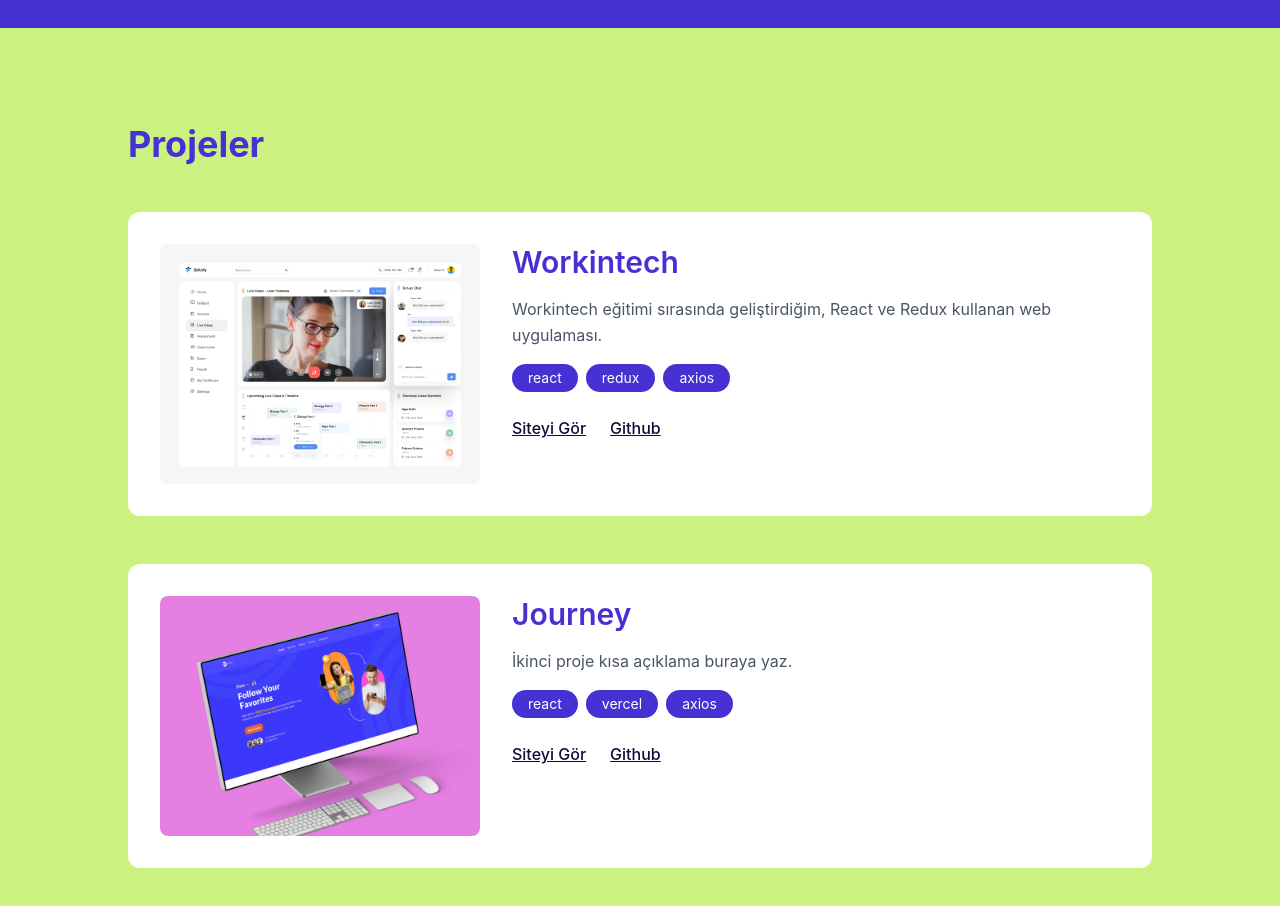
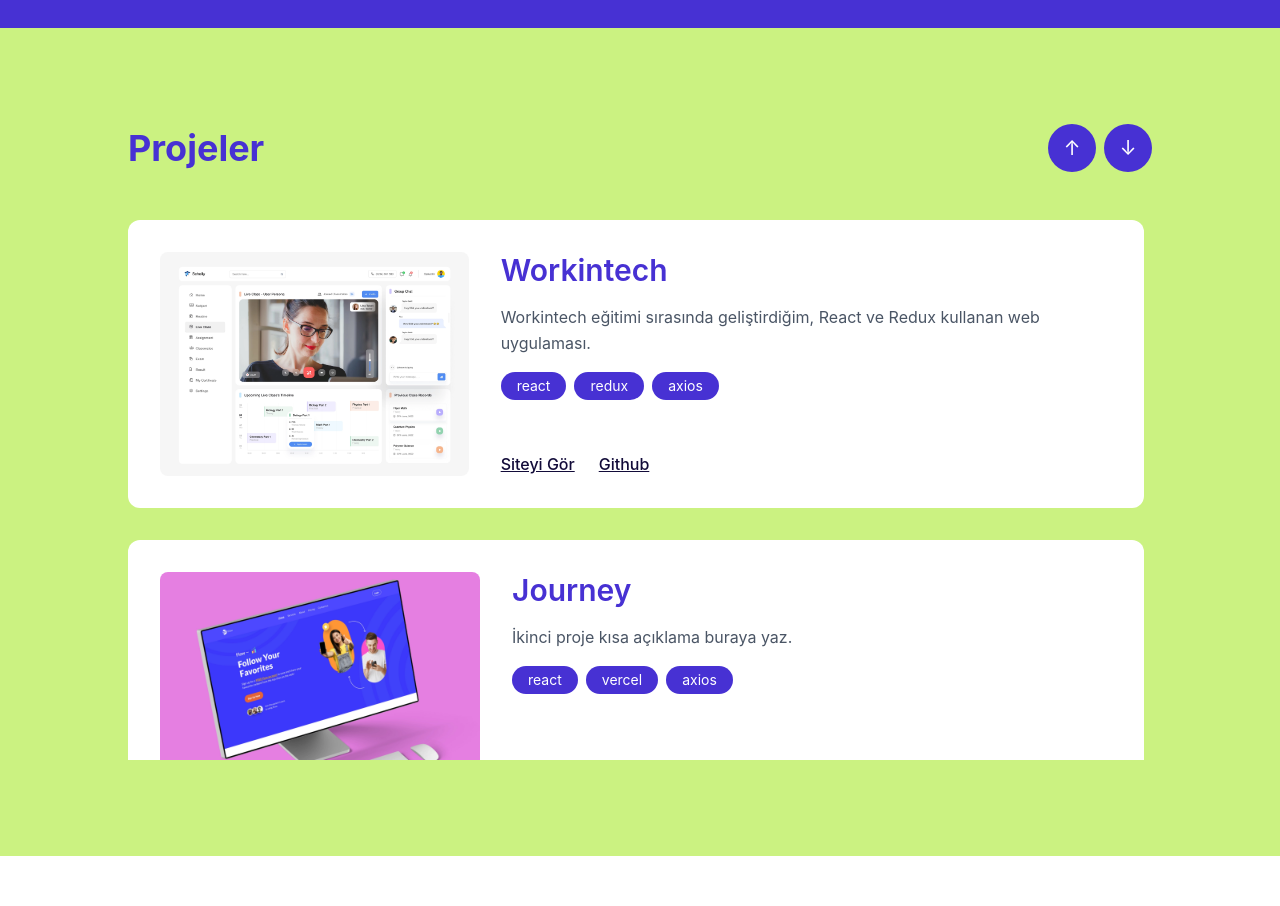
Before and after one commit to melissuki/kisisel-web-sitesi, a React (Vite) app: page / in a window 1280 px wide. Shown: the part 1860-2766 px from the top of the page. After the commit the page ends 2716 px from the top, so only its background shows below. Built offline with nearby package versions, Linux system fonts and the light colour scheme.

Commit message:
feat: add projects section with vertical scroll navigation

```diff
--- a/src/components/Projects.jsx
+++ b/src/components/Projects.jsx
@@ -1,18 +1,32 @@
+import { useRef } from "react";
 import { useApp } from "../context/AppContext";
 import { projects } from "../data/data";
 
 export default function Projects() {
   const { text, lang } = useApp();
+  const listRef = useRef(null);
+
+  const scroll = (dir) => {
+    listRef.current?.scrollBy({ top: dir * 560, behavior: "smooth" });
+  };
 
   return (
     <section className="bg-[#CBF281] dark:bg-[#211F0B] py-24">
       <div className="px-[10%] max-w-[1440px] mx-auto flex flex-col gap-12">
+        <div className="flex items-center justify-between">
           <h2 className="text-4xl font-bold text-[#4731D3] dark:text-[#CBF281]">
             {text.projects.title}
           </h2>
+          <div className="flex gap-2">
+            <button onClick={() => scroll(-1)} aria-label="Önceki proje" className="w-12 h-12 rounded-full bg-[#4731D3] text-white text-xl">↑</button>
+            <button onClick={() => scroll(1)} aria-label="Sonraki proje" className="w-12 h-12 rounded-full bg-[#4731D3] text-white text-xl">↓</button>
+          </div>
+        </div>
+
+        <div ref={listRef} className="h-[540px] overflow-y-auto snap-y snap-mandatory scroll-smooth flex flex-col gap-8 pr-2">
           {projects.map((project) => (
-          <div key={project.id} className="bg-white dark:bg-[#2B2727] rounded-xl p-8 flex flex-col md:flex-row gap-8">
-            <img src={project.image} alt={project.name} className="w-full md:w-80 rounded-lg object-cover" />
+            <div key={project.id} className="snap-start shrink-0 bg-white dark:bg-[#2B2727] rounded-xl p-8 flex flex-col md:flex-row gap-8">
+              <img src={project.image} alt={project.name} className="w-full md:w-80 h-56 rounded-lg object-cover" />
               <div className="flex flex-col gap-4">
                 <h3 className="text-3xl font-semibold text-[#4731D3] dark:text-[#CBF281]">{project.name}</h3>
                 <p className="text-gray-600 dark:text-gray-300 leading-relaxed">{project.description[lang]}</p>
@@ -21,7 +35,7 @@ export default function Projects() {
                     <span key={tag} className="bg-[#4731D3] text-white text-sm px-4 py-1 rounded-full">{tag}</span>
                   ))}
                 </div>
-              <div className="flex gap-6 mt-2">
+                <div className="flex gap-6 mt-auto">
                   <a href={project.viewSite} target="_blank" rel="noreferrer" className="text-[#120B39] dark:text-white font-medium underline">{text.projects.viewSite}</a>
                   <a href={project.github} target="_blank" rel="noreferrer" className="text-[#120B39] dark:text-white font-medium underline">{text.projects.github}</a>
                 </div>
@@ -29,6 +43,7 @@ export default function Projects() {
             </div>
           ))}
         </div>
+      </div>
     </section>
   );
 }
--- a/src/data/data.js
+++ b/src/data/data.js
@@ -120,4 +120,31 @@ export const content = {
         github: "https://...",
         image: project2,
       },
+
+      {
+        id: 3,
+        name: "Workintech",
+        description: {
+            tr: "Workintech eğitimi sırasında geliştirdiğim, React ve Redux kullanan web uygulaması.",
+            en: "A web application built with React and Redux during my Workintech training.",
+        },
+        tags: ["react", "redux", "axios"],
+        viewSite: "https://proje-linki-buraya-gelecek.vercel.app",
+        github: "https://github.com/kullanıcı-adım/proje-repom",
+        image: project1,
+    },
+
+    {
+        id: 4,
+        name: "Journey",
+        description: {
+          tr: "İkinci proje kısa açıklama buraya yaz.",
+          en: "Short description of the second project.",
+        },
+        tags: ["react", "vercel", "axios"],
+        viewSite: "https://...",
+        github: "https://...",
+        image: project2,
+      },
+
   ]
```
Lines whose indentation alone changed are shown as unchanged.
